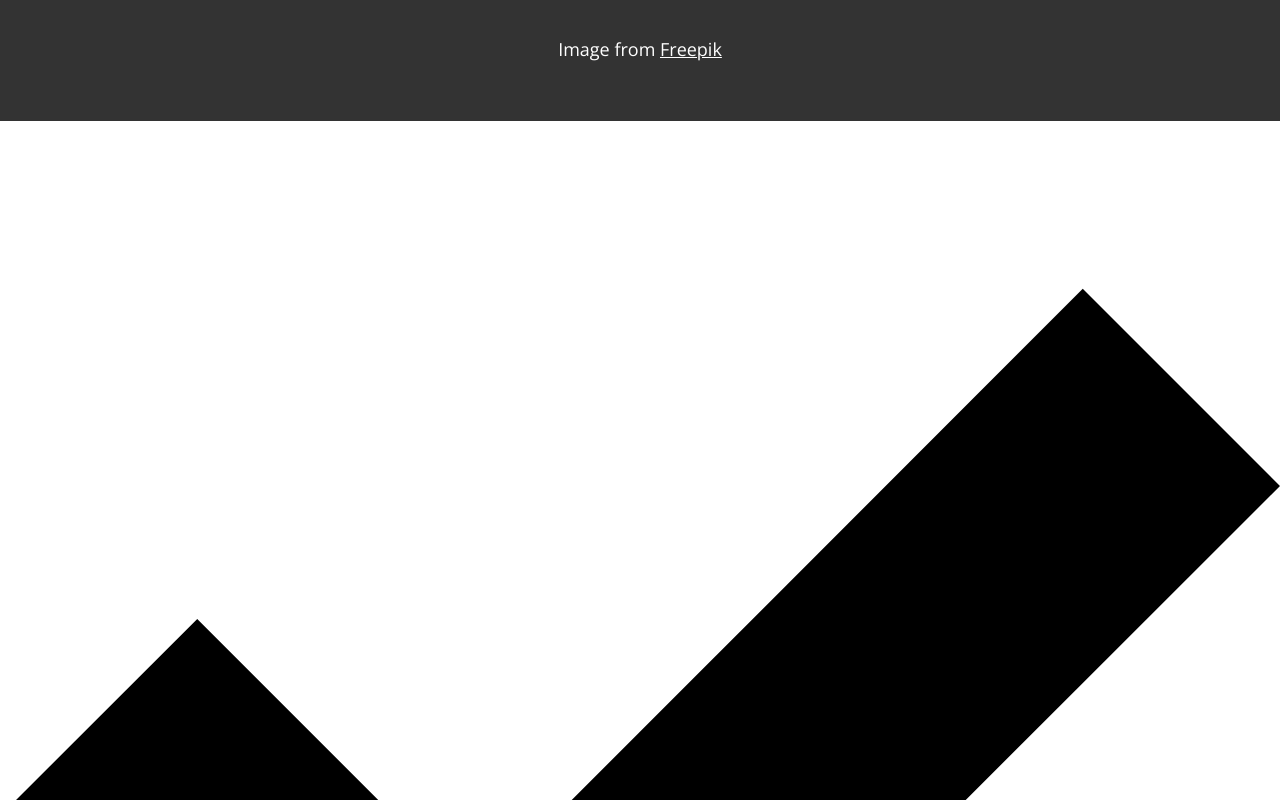
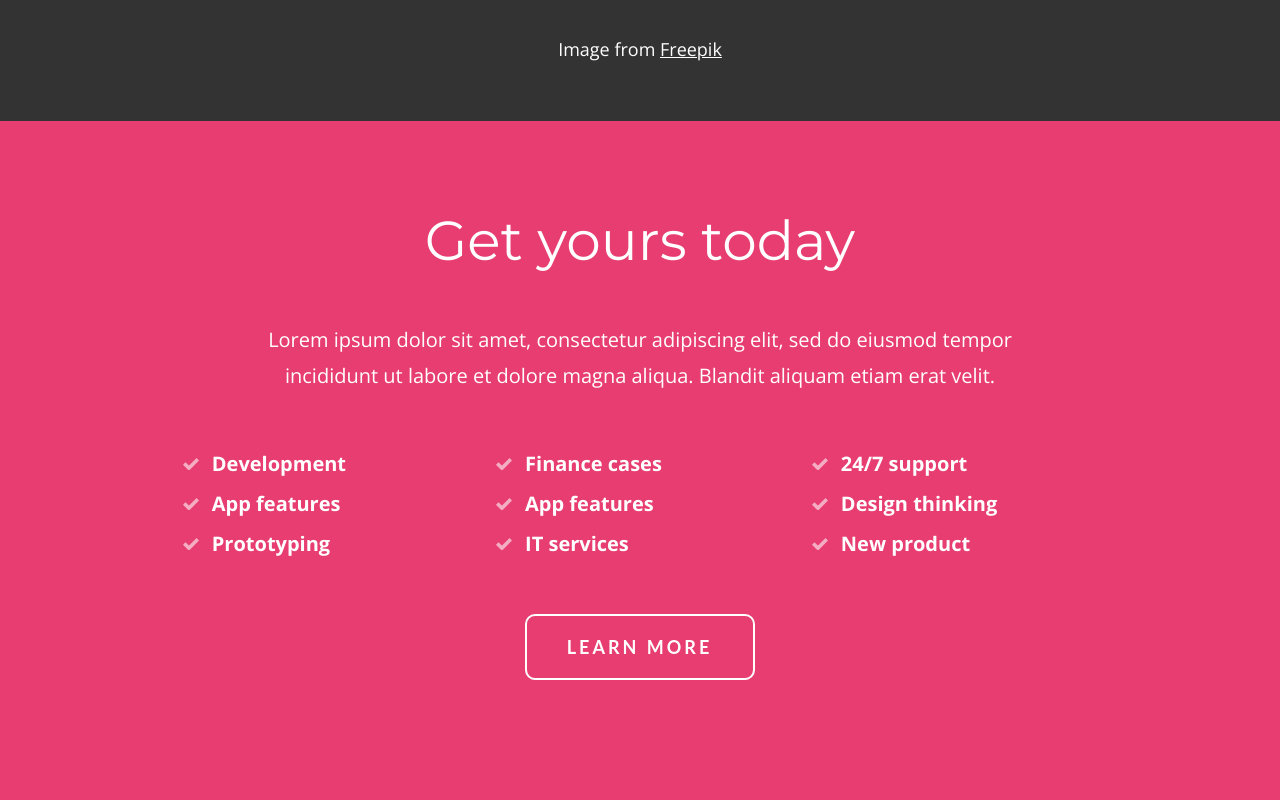
Before and after one commit to k1xd-fr/exampleVue, a Vue app: page / in a window 1280 px wide. Shown: the part 3640-4440 px from the top of the page. Built offline with nearby package versions, Linux system fonts and the light colour scheme.

Commit message:
add new TheMainGetYoursToday

```diff
--- a/src/components/TheMainGetYoursToday.vue
+++ b/src/components/TheMainGetYoursToday.vue
@@ -1,13 +1,138 @@
 <template>
-
-<check-mark/>
+  <section class="GetYoursToday">
+    <h2>Get yours today</h2>
+    <p>
+      Lorem ipsum dolor sit amet, consectetur adipiscing elit, sed do eiusmod tempor incididunt ut
+      labore et dolore magna aliqua. Blandit aliquam etiam erat velit.
+    </p>
+    <div class="profession">
+      <ul>
+        <li><check-mark class="icon" />Development</li>
+        <li><check-mark class="icon" />App features</li>
+        <li><check-mark class="icon" />Prototyping</li>
+      </ul>
+      <ul>
+        <li><check-mark class="icon" />Finance cases</li>
+        <li><check-mark class="icon" />App features</li>
+        <li><check-mark class="icon" />IT services</li>
+      </ul>
+      <ul>
+        <li><check-mark class="icon" />24/7 support</li>
+        <li><check-mark class="icon" />Design thinking</li>
+        <li><check-mark class="icon" />New product</li>
+      </ul>
+    </div>
+    <v-button class="btn" :click="toggleModal">Learn more</v-button>
+    <transition name="fade">
+      <VBackdrop v-if="showModal" @close="showModal = false"></VBackdrop>
+    </transition>
+    <transition name="slide-down">
+      <VModal
+        v-if="showModal"
+        @close="showModal = false"
+        :title="'My Modal Title'"
+        :content="'Some modal content.'"
+      >
+      </VModal>
+    </transition>
+  </section>
 </template>
 
 <script setup>
+import { ref } from 'vue'
 
+const showModal = ref(false)
 
+const toggleModal = () => {
+  showModal.value = !showModal.value
+}
 </script>
 
 <style scoped>
-
+.GetYoursToday {
+  background-color: #e73d71;
+  text-align: center;
+  display: flex;
+  flex-direction: column;
+  align-items: center;
+  gap: 50px;
+  padding: 90px;
+}
+.GetYoursToday h2 {
+  font-size: 3.4375rem;
+  line-height: 1.1;
+  font-weight: 400;
+  color: white;
+}
+.GetYoursToday p {
+  font-size: 1.25rem;
+  line-height: 1.8;
+  text-align: center;
+  color: white;
+  max-width: 799px;
+}
+.profession {
+  display: flex;
+  justify-content: center;
+  gap: 150px;
+  margin-right: 100px;
+  flex-wrap: wrap;
+}
+@media (max-width: 1099px) {
+  .profession {
+    margin-right: 0px;
+    gap: 100px;
+  }
+}
+@media (max-width: 576px) {
+    .GetYoursToday{
+        padding: 30px  0;
+    }
+  .GetYoursToday h2 {
+    font-size: 1.875rem;
+  }
+  .GetYoursToday p{
+    font-size: 1rem;
+  }
+  .profession {
+    gap: 50px;
+  }
+}
+.btn {
+  padding: 20px 41px 20px 40px;
+  max-width: max-content;
+  font-weight: 700;
+  text-transform: uppercase;
+  font-size: 1.125rem;
+  color: white;
+  letter-spacing: 3px;
+  text-align: center;
+  border: white solid 2px;
+  background-color: transparent;
+  font-family: 'Lato', sans-serif !important;
+  border-radius: 10px !important;
+  cursor: pointer;
+}
+.btn:hover {
+  background-color: white;
+  color: #e73d71;
+}
+ul {
+  list-style: none;
+  display: flex;
+  flex-direction: column;
+}
+ul li {
+  font-size: 1.25rem;
+  font-weight: 700;
+  line-height: 2;
+  font-family: 'Open Sans', sans-serif;
+  color: white;
+  display: flex;
+  gap: 13px;
+}
+.icon {
+  width: 16px;
+  color: #f5adc3 !important;
+}
 </style>
--- /dev/null
+++ b/src/components/UI/index.js
@@ -0,0 +1,20 @@
+import VModal from './VModal.vue'
+import VBackdrop from './VBackdrop.vue'
+
+const components = [
+  {
+    name: 'VModal',
+    component: VModal
+  },
+  {
+    name: 'VBackdrop',
+    component: VBackdrop
+  }
+]
+export default {
+  install(app) {
+    components.forEach(({ name, component }) => {
+      app.component(name, component)
+    })
+  }
+}
--- a/src/main.js
+++ b/src/main.js
@@ -2,16 +2,18 @@ import { createApp } from 'vue'
 import App from './App.vue'
 import './assets/main.css'
 
-import Shared from "./components/shared"
+import Shared from './components/shared'
 
 import Icons from './components/Icons'
 
+import UI from './components/UI/index'
 
 const app = createApp(App)
+
+app.use(UI)
 
 app.use(Shared)
 
 app.use(Icons)
 
-
 app.mount('#app')
```
